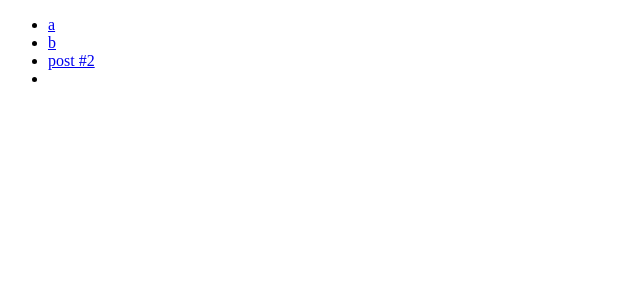
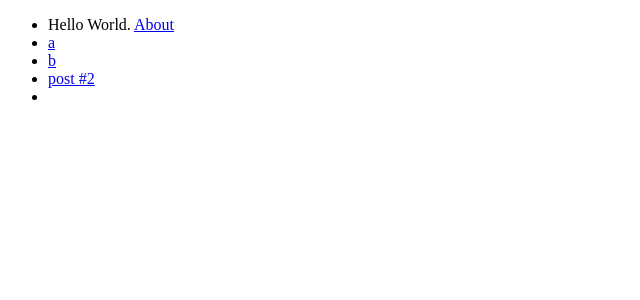
Before and after one commit to NourSammour/biletiniz, a Next.js app: page / in a window 1280 px wide. Shown: the top 300 px of the page, without its empty margins (0-640 px from the left). Built offline with nearby package versions, Linux system fonts and the light colour scheme.

Commit message:
modifinig Index.js

```diff
--- a/package.json
+++ b/package.json
@@ -2,8 +2,7 @@
   "name": "biletiniz",
   "version": "1.0.0",
   "description": "Uygun uçak bileti Nereye isterseniz | Biletiniz.com",
-
-   "scripts": {
+  "scripts": {
     "dev": "node server.js",
     "build": "next build",
     "start": "cross-env NODE_ENV=production node server.js",
@@ -15,7 +14,6 @@
     "next": "latest",
     "react": "^16.7.0",
     "react-dom": "^16.7.0"
-
   },
   "devDependencies": {
     "cross-env": "^5.2.0",
@@ -25,5 +23,5 @@
     "eslint-plugin-react": "^7.14.2",
     "jest": "^24.8.0"
   },
-    "license": "ISC"
+  "license": "ISC"
 }
--- a/pages/index.js
+++ b/pages/index.js
@@ -2,7 +2,16 @@
 import Link from 'next/link'
 
 export default () => (
+
   <ul>
+    <li>
+      <div>
+        Hello World.{' '}
+        <Link href='/about'>
+          <a>About</a>
+        </Link>
+      </div>
+    </li>
     <li>
       <Link href='/b' as='/a'>
         <a>a</a>
@@ -19,7 +28,7 @@
       </Link>
     </li>
     <li>
-     <div>{process.env.TEST}</div>
+      <div>{process.env.TEST}</div>
     </li>
   </ul>
 )
```
